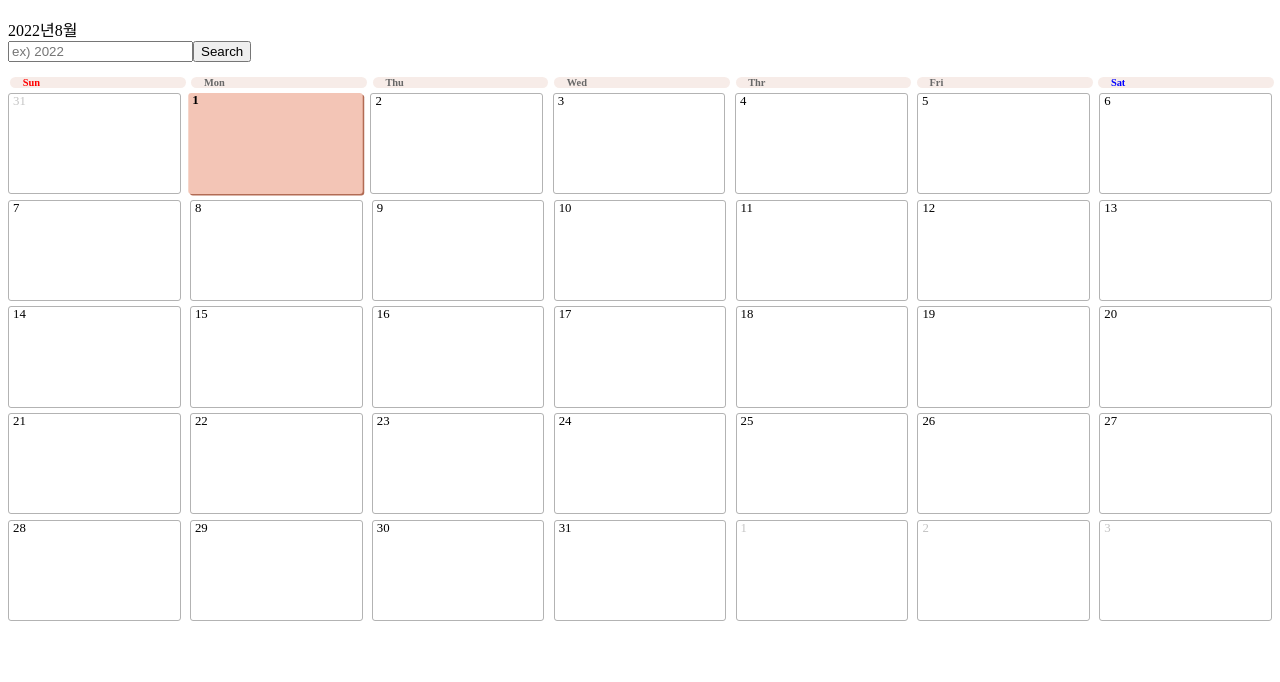
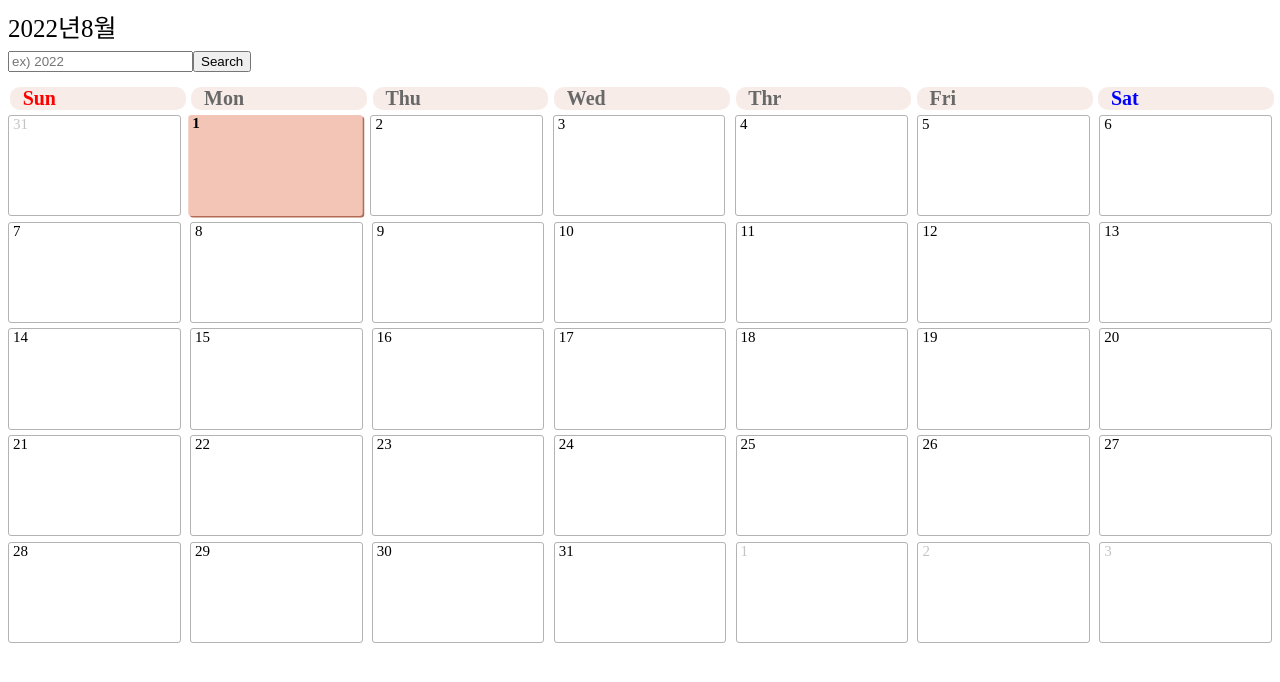
Before and after one commit to mklee07/exam-sw, a React (Create React App) app: page / in a window 1280 px wide. Shown: the top 682 px of the page. Built offline with nearby package versions, Linux system fonts and the light colour scheme; some icons are missing.

Commit message:
font-size 수정

```diff
--- a/src/component/CalendarDate.js
+++ b/src/component/CalendarDate.js
@@ -17,7 +17,7 @@ const CalendarDate = ({ currentMonth, selectedDate}) => {
         for (let i = 0; i < 7; i++) { //일~토
             formattedDate = format(day, 'd'); //날짜 문자열로 변환
             days.push(
-                <div
+                <div style={{fontSize :"15px"}}
                     className={`col cell ${
                     !isSameMonth(day, monthStart) //이번달이 아니면
                     ? 'disabled' //선택불가
--- a/src/component/CalendarDay.js
+++ b/src/component/CalendarDay.js
@@ -7,7 +7,7 @@ const CalendarDay = () => {
 
     for (let i =0; i < 7; i++) {
         days.push(
-            <div className={`col ${
+            <div style={{fontSize :"20px"}} className={`col ${
                 i==0
                 ? 'sunday'
                 : i==6
--- a/src/component/CalendarHeader.js
+++ b/src/component/CalendarHeader.js
@@ -20,7 +20,7 @@ const CalendarHeader = ({currentMonth, setCurrentMonth, prevMonth, nextMonth, to
 
     return (
         <div className="header row">
-            <div className="col col-start">
+            <div className="col col-start" style={{fontSize :"25px"}} >
                 <span className="text">
                     {format(currentMonth, 'yyyy')}년
                 <span className="text month">
--- a/src/style/style.scss
+++ b/src/style/style.scss
@@ -6,7 +6,7 @@
     .header {
         @include common.size(100%, 7%);
         @include common.flex-row(space-between, baseline);
-        margin-bottom: 25px;
+        margin-bottom: 35px;
         .col.col-first {
             @include common.size(80%, 100%);
             @include common.flex-column(center, flex-start);
```
